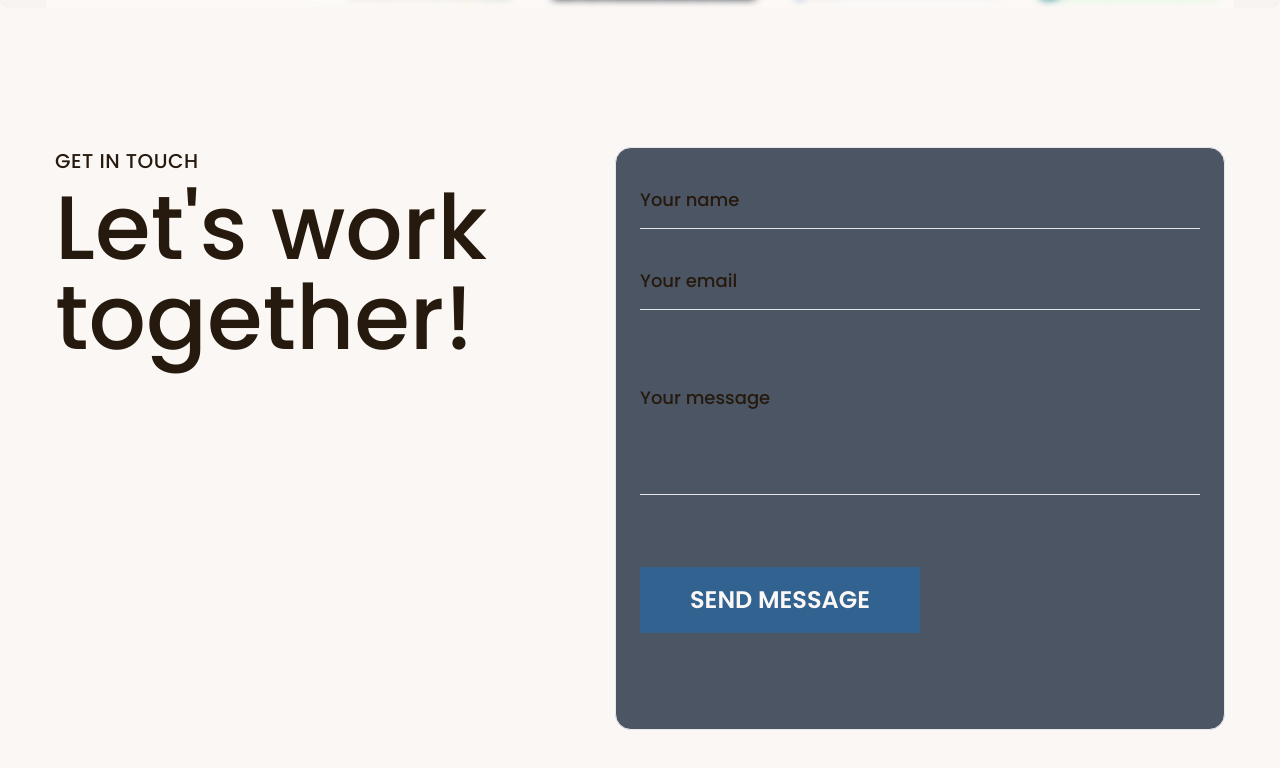
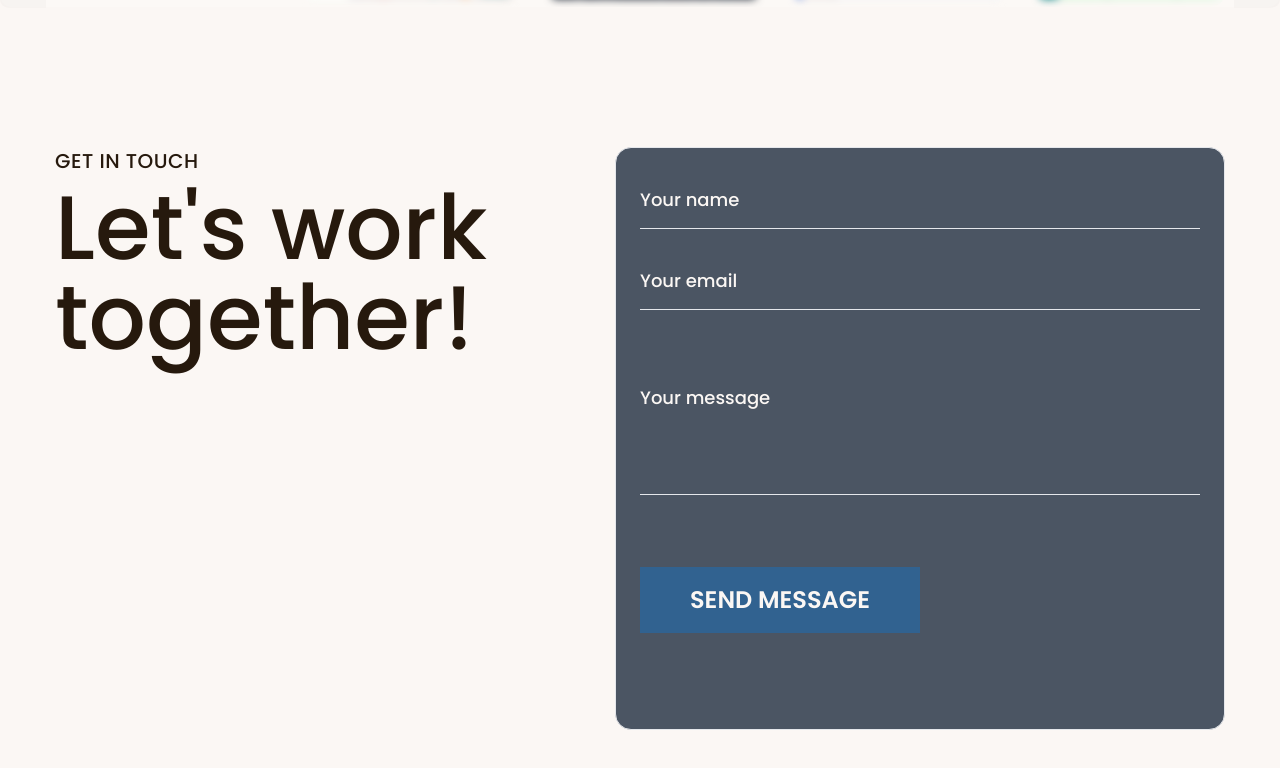
Before and after one commit to kzldlgr/my-portfolio, a React (Vite) app: page / in a window 1280 px wide. Shown: the part 3978-4746 px from the top of the page. Built offline with nearby package versions, Linux system fonts and the light colour scheme.

Commit message:
placeholder text on contact fixed

```diff
--- a/src/components/Contact.jsx
+++ b/src/components/Contact.jsx
@@ -55,9 +55,9 @@ export default function Contact() {
             ref={form}
             onSubmit={sendEmail}
             className='flex-1 border rounded-2xl flex flex-col gap-y-2 lg:gap-y-6 lg:pb-24 pb-12 p-6 items-start bg-gray-600'>
-            <input className='bg-transparent border-b py-3 outline-none w-full placeholder:text-text focus:border-accent transition-all' name="from_name" type="text" required placeholder='Your name' />
-            <input className='bg-transparent border-b py-3 outline-none w-full placeholder:text-text focus:border-accent transition-all' name="from_email" type="text" required placeholder='Your email' />
-            <textarea className='bg-transparent border-b py-12 outline-none w-full placeholder:text-text focus:border-accent transition-all resize-none mb-12' name="message" required placeholder='Your message'></textarea>
+            <input className='bg-transparent border-b py-3 outline-none w-full placeholder:text-background focus:border-accent transition-all' name="from_name" type="text" required placeholder='Your name' />
+            <input className='bg-transparent border-b py-3 outline-none w-full placeholder:text-background focus:border-accent transition-all' name="from_email" type="text" required placeholder='Your email' />
+            <textarea className='bg-transparent border-b py-12 outline-none w-full placeholder:text-background focus:border-accent transition-all resize-none mb-12' name="message" required placeholder='Your message'></textarea>
             <button className='py-[18px] px-[50px] h-[66px] flex items-center justify-center text-2xl uppercase font-secondary font-semibold bg-primary text-background hover:brightness-75' type='submit' value="Send">Send message</button>
           </motion.form>
           <ToastContainer />
```
